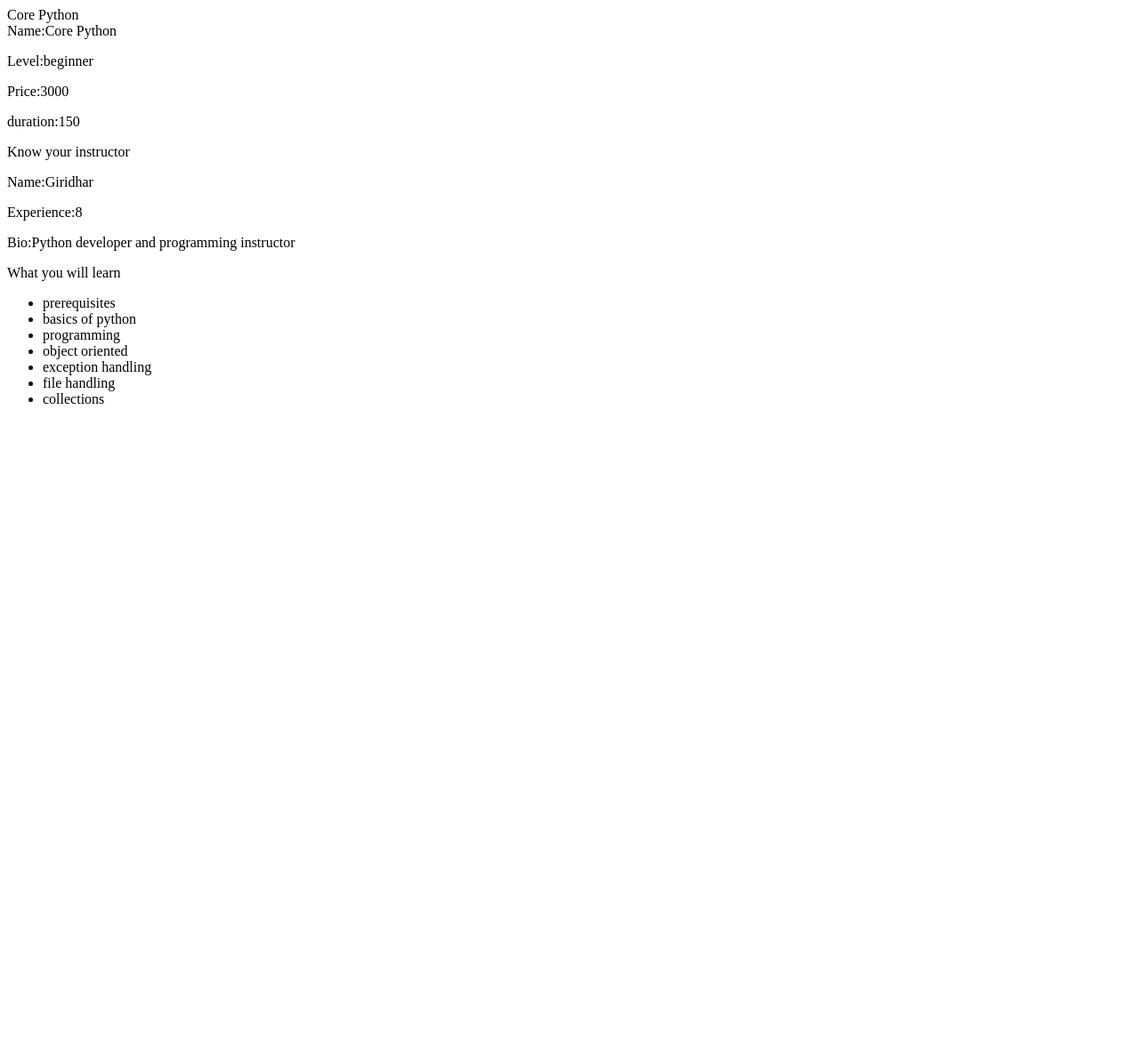
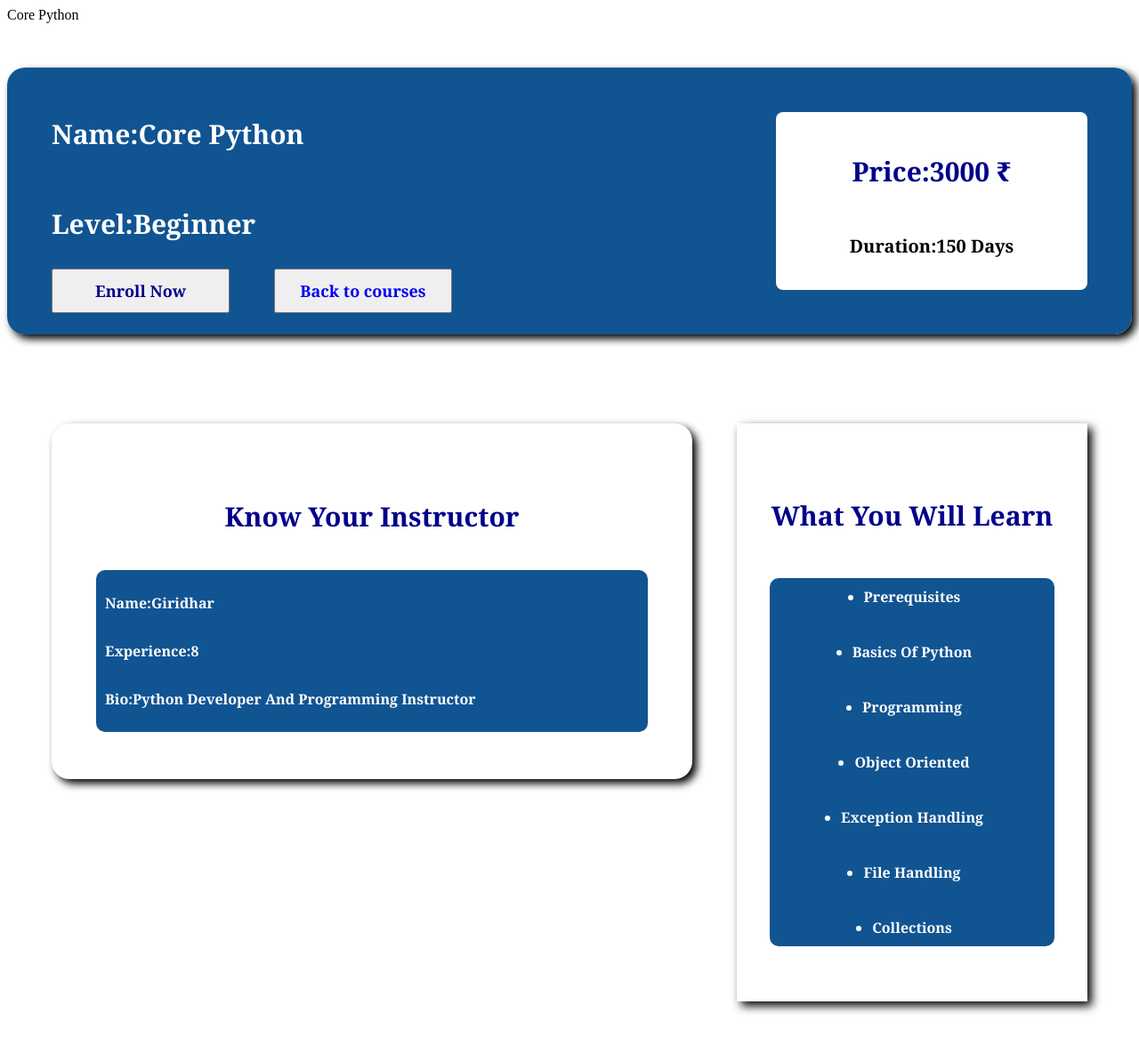
Before and after one commit to Tinar04/daily-practice, a Django app: page /details/PY101 in a window 1280 px wide. Shown: the whole page at 89% size. Before the commit the page ends 454 px from the top, so only its background shows below. Run offline with Django 5.2, Linux system fonts and the light colour scheme.

Commit message:
Added CSS and Navigation to the home page

```diff
--- /dev/null
+++ b/Course portal/course_portal/courses/static/css/details.css
@@ -0,0 +1,155 @@
+body{
+    display: flex;
+    gap: 50px;
+    flex-direction: column;
+    text-transform: capitalize;
+}
+.image-container{
+    display: flex;
+    gap: 50px;
+    padding: 50px;
+    justify-content: space-between;
+    box-shadow: 5px 5px 10px;
+    min-height: 100px;
+    border-radius: 20px             ;
+    height: 200px;
+    background-color: rgba(9, 78, 142, 0.966);
+}
+.title{
+    display: flex;
+    flex-direction: column;
+    justify-content: center;
+    align-items: flex-start;
+
+    /* border: 2px solid black; */
+    p{
+        color:white;
+        font-size: 30px;
+        font-weight: bold;
+        font-family: Georgia, 'Times New Roman', Times, serif;
+    }
+    .btn{
+        display: flex;
+        gap: 50px;
+        button{
+            width: 200px;
+            height:50px ;
+            color:darkblue;
+        font-size: 18px;
+        font-weight: bold;
+        font-family: Georgia, 'Times New Roman', Times, serif;
+        a{
+            text-decoration: none;
+        }
+
+        }
+    }
+
+}
+.price{
+     display: flex;
+    flex-direction: column;
+    justify-content: center;
+    align-items: center;
+    background-color: white;
+    border-radius: 8px;
+    /* border: 2px solid black; */
+    width: 350px;
+    .money{
+        color:darkblue;
+        font-size: 30px;
+        font-weight: bold;
+        font-family: Georgia, 'Times New Roman', Times, serif;
+    }
+    .duration{
+
+        font-size: 20px;
+        font-weight: bold;
+        font-family: Georgia, 'Times New Roman', Times, serif;
+    }
+
+}
+
+
+.main-container{
+    display: flex;
+    gap: 50px;
+    padding: 50px;
+    justify-content: space-between;
+    /* border: 2px solid black; */
+
+}
+
+.instructor{
+    box-shadow: 5px 5px 10px;
+    border-radius: 100px;
+    display: flex;
+    flex-direction: column;
+    gap: 10px;
+    padding: 50px;
+    justify-content: center;
+    align-items: center;
+   /* background-color: blue; */
+    min-height: 100px;
+    border-radius: 20px ;
+    height: 300px            ;
+
+    .title{
+        color:darkblue;
+        font-size: 30px;
+        font-weight: bold;
+        font-family: Georgia, 'Times New Roman', Times, serif;
+    }
+   .content{
+    display: flex;
+    flex-direction: column;
+    justify-content: center;
+    align-items: flex-start;
+    text-transform: capitalize;
+        background-color: rgba(9, 78, 142, 0.966) ;
+        border-radius: 10px;
+        color: white;
+        width: 600px;
+        font-size: 16px;
+        font-weight: bold;
+        padding: 10px;
+        font-family: Georgia, 'Times New Roman', Times, serif;
+
+   }
+
+}
+
+.modules{
+    box-shadow: 5px 5px 10px;
+    width:500px;
+    display: flex;
+    justify-content: center;
+    flex-direction: column;
+    align-items: center;
+    gap: 10px;
+    height: 650px;
+    p{
+        color:darkblue;
+        font-size: 30px;
+        font-weight: bold;
+        font-family: Georgia, 'Times New Roman', Times, serif;
+    }
+    ul{
+         display: flex;
+    flex-direction: column;
+    justify-content: center;
+    align-items: center;
+    padding: 10px;
+    margin: 10px;
+    text-transform: capitalize;
+        background-color: rgba(9, 78, 142, 0.966) ;
+        border-radius: 10px;
+        color: white;
+        /* width: 600px;     */
+        width: 300px;
+        gap: 40px;
+        font-size: 16px;
+        font-weight: bold;
+        font-family: Georgia, 'Times New Roman', Times, serif;
+    }
+}
--- a/Course portal/course_portal/courses/templates/details_of_course.html
+++ b/Course portal/course_portal/courses/templates/details_of_course.html
@@ -1,4 +1,5 @@
 {% extends 'base.html' %}
+{% load static %}
 
 {% if course %}
 {% block title %}{{course.meta.title}}{% endblock title%}
@@ -9,24 +10,48 @@
 
 {% endif %}
 
-{% block extra_css%}{% endblock extra_css%}
+{% block extra_css%}
+<link rel="stylesheet" href="{% static 'css/details.css' %}">
+{% endblock extra_css%}
 
 {% block content %}
-    <div>
+
+<div class="image-container">
      {% if course %}
-        <div class="meta">
 
-            <div class="title">Name:{{course.meta.title}}</div>
+
+            <div class="title">
+                <p>Name:{{course.meta.title}}</p>
                 <p>Level:{{course.meta.level}}</p>
-            <p>Price:{{course.meta.price}}</p>
-            <p>duration:{{course.meta.duration}}</p>
+                <div class="btn">
+
+                    <button>Enroll Now</button>
+                    <button><a href="{% url 'courses' %}">Back to courses</a></button>
+                </div>
+            </div>
+
+            <div class="price">
+                <p class="money">Price:{{course.meta.price}} &#8377;</p>
+
+                <p class="duration">Duration:{{course.meta.duration}} Days</p>
+            </div>
+
+
+        {% endif %}
+
 
 </div>
+    <div class  = main-container>
+        {% if course %}
+
         <div class="instructor">
-            <p>Know your instructor</p>
+            <p class="title">Know your instructor</p>
+            <div class="content">
+
                 <p>Name:{{course.instructor.name}}</p>
                 <p>Experience:{{course.instructor.experience}}</p>
                 <p>Bio:{{course.instructor.info}}</p>
+            </div>
         </div>
         <div class="modules">
             <p>What you will learn</p>
--- a/Course portal/course_portal/courses/urls.py
+++ b/Course portal/course_portal/courses/urls.py
@@ -2,6 +2,6 @@ from django.urls import path
 from . import views
 
 urlpatterns = [
-    path('',views.display_course_view),
+    path('',views.display_course_view,name = 'courses'),
     path('details/<str:code_id>',views.details_of_course_view,name='details'),
 ]
```
Lines whose indentation alone changed are shown as unchanged.
